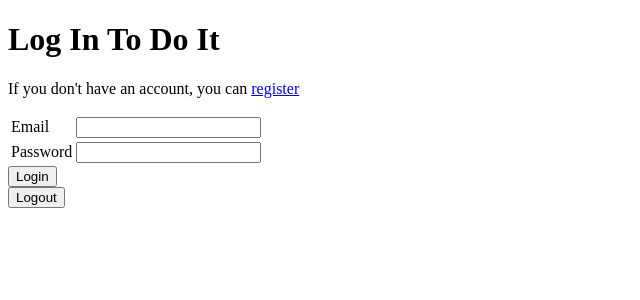
After one commit to bryandobberstein/task-list-flask, a Flask app: page /login in a window 1280 px wide. The commit adds this page. Shown: the top 300 px of the page, without its empty margins (0-640 px from the left). Run offline with Flask 2, Linux system fonts and the light colour scheme.

Commit message:
add (insecure) login/registration

```diff
--- a/main.py
+++ b/main.py
@@ -1,4 +1,4 @@
-from flask import Flask, request, redirect, render_template
+from flask import Flask, flash, request, redirect, render_template, session
 
 from flask_sqlalchemy import SQLAlchemy
 
@@ -7,6 +7,7 @@ app.config["DEBUG"] = True
 app.config['SQLALCHEMY_DATABASE_URI'] = 'mysql+pymysql://todo:getitdone@localhost:3306/todo'
 app.config['SQLALCHEMY_ECHO'] = True
 app.config["SQLALCHEMY_TRACK_MODIFICATIONS"] = False
+app.secret_key = "Onn7Opjufsyi"
 
 db = SQLAlchemy(app)
 
@@ -18,6 +19,30 @@ class Task(db.Model):
     def __init__(self, name, completed = False):
         self.name = name
         self.completed = completed
+
+class User(db.Model):
+    id = db.Column(db.Integer, primary_key = True)
+    email = db.Column(db.String(100), unique = True)
+    password = db.Column(db.String(30))
+
+    def __init__(self, email, password):
+        self.email = email
+        self.password = password
+
+def password_verify(password, verify):
+    if len(password) != len(verify):
+        return False
+    for i in range(len(password)):
+        if password[i] != verify[i]:
+            return False
+
+    return True
+
+@app.before_request
+def require_login():
+    allowed_routes = ["login", "register"]
+    if request.endpoint not in allowed_routes and "email" not in session:
+        return redirect("/login")
 
 @app.route("/", methods = ["GET", "POST"])
 def index():
@@ -53,6 +78,50 @@ def add_task():
 
     return redirect("/")
 
+@app.route("/login", methods = ["GET", "POST"])
+def login():
+    email = ""
+    if request.method == "POST":
+        email = request.form["email"]
+        password = request.form["password"]
+        user = User.query.filter_by(email = email).first()
+        if user and user.password == password:
+            session["email"] = email
+            flash("Login successful", "success")
+            return redirect("/")
+        else:
+            flash("Incorrect email or password", "error")
+
+    return render_template("login.html", title = "Login", email = email)
+
+@app.route("/logout")
+def logout():
+    del session["email"]
+    flash("Logged out", "success")
+    return redirect("/login")
+
+@app.route("/register", methods = ["POST", "GET"])
+def register():
+    email = ""
+    if request.method == "POST":
+        email = request.form["email"]
+        password = request.form["password"]
+        verify = request.form["verify"]
+        user = User.query.filter_by(email = email).first()
+        if user:
+            flash("Email already registered", "error")
+        elif not password_verify(password, verify):
+            flash("Password and verify do not match", "error")
+        else:
+            new_user = User(email, password)
+            db.session.add(new_user)
+            db.session.commit()
+            session["email"] = email
+            flash("Registration successful", "success")
+            return redirect("/")
+
+    return render_template("register.html", title = "Register", email = email)
+
 def main():
     app.run()
 
--- a/templates/base.html
+++ b/templates/base.html
@@ -2,9 +2,28 @@
 <html>
   <head>
     <title>{{title}}</title>
+    <style>
+      .error {
+        color: red;
+        font-weight: bold;
+      }
+      .success{
+        color: green;
+      }
+    </style>
   </head>
   <body>
+    {% with messages = get_flashed_messages(with_categories = True) %}
+      <ul>
+        {% for category, message in messages %}
+          <li class = {{category}}>{{message}}</li>
+        {% endfor %}
+      </ul>
+    {% endwith %}
     {% block content %}
     {% endblock %}
+    <form action = "/logout">
+      <input type = "submit" value = "Logout">
+    </form>
   </body>
 </html>
--- /dev/null
+++ b/templates/login.html
@@ -0,0 +1,18 @@
+{%extends "base.html"%}
+  {%block content%}
+    <h1>Log In To Do It</h1>
+    <p>If you don't have an account, you can <a href = "/register">register</a></p>
+    <form method = "post" action = "/login">
+      <table>
+        <tr>
+          <td><label for = "email">Email</label></td>
+          <td><input type = "email" name = "email" value = {{email}}></td>
+        </tr>
+        <tr>
+          <td><label for = "password">Password</label></td>
+          <td><input type = "password" name = "password"></td>
+        </tr>
+      </table>
+      <input type = "submit" value = "Login">
+    </form>
+  {%endblock%}
```
Also changed, not shown: templates/register.html (added, +27 -0 lines).
